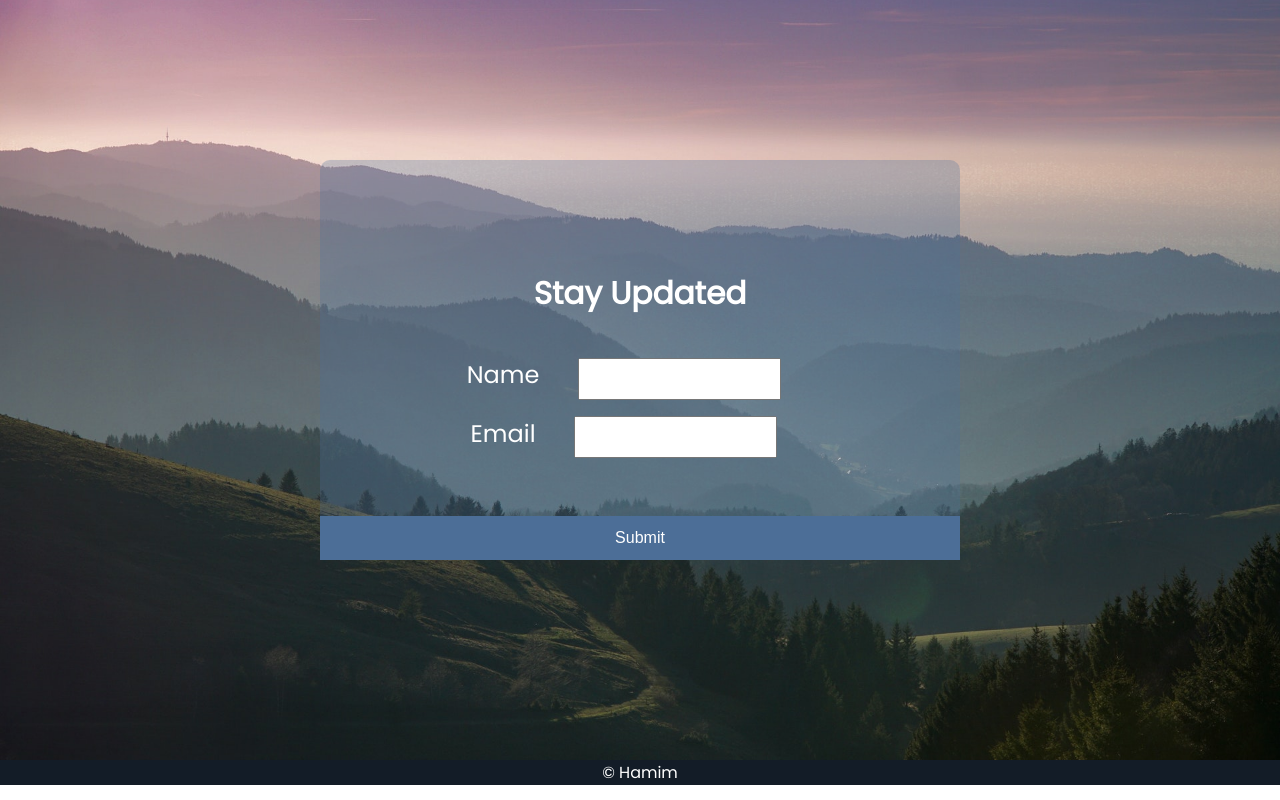
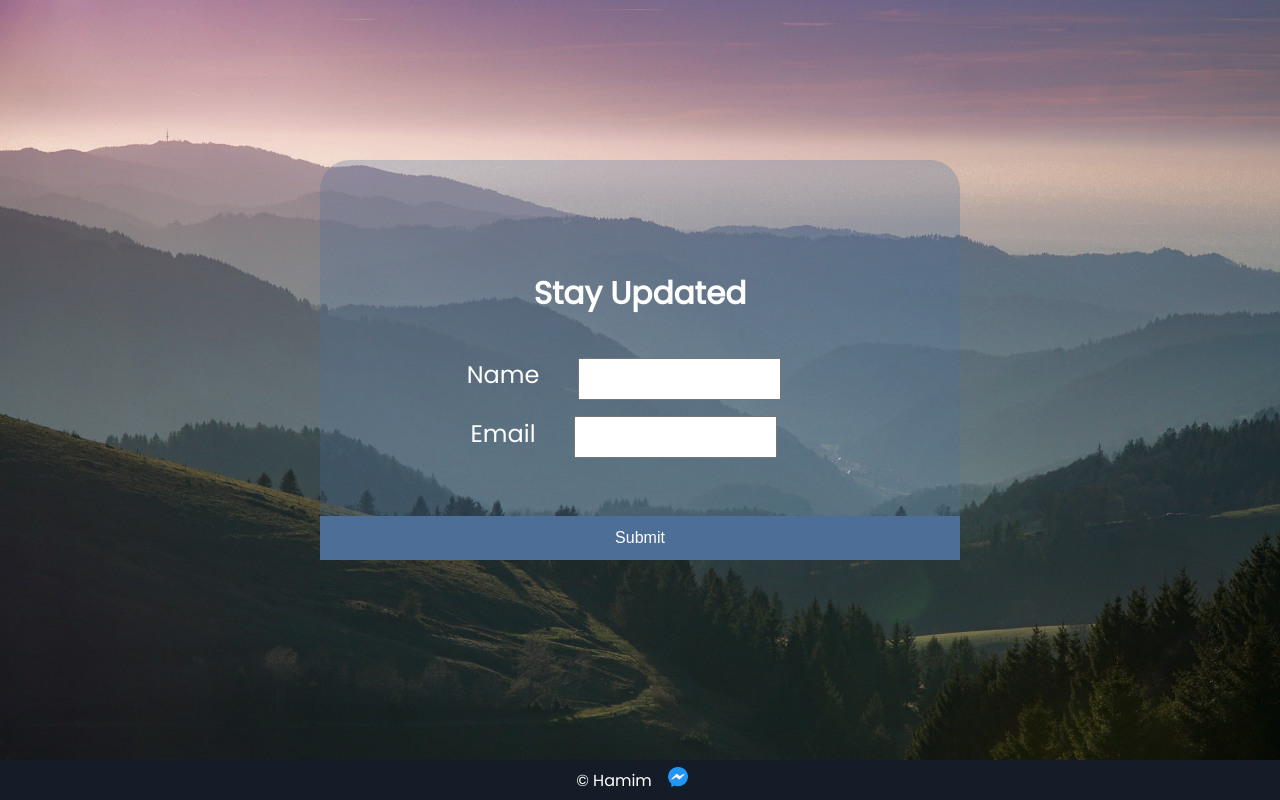
Before and after one commit to shoebHamim/html-css-project2, a plain HTML site: page index.html in a window 1280 px wide. Shown: the part 2440-3240 px from the top of the page. Drawn offline with Linux system fonts and the light colour scheme.

Commit message:
complete

```diff
--- a/index.html
+++ b/index.html
@@ -102,6 +102,7 @@
     </section>
     <footer>
         &copy Hamim
+        <a href="https:/m.me/shoeb.hamim3"><img src="./icons/messenger.png" alt=""></a>
     </footer>
 </body>
 
--- a/style.css
+++ b/style.css
@@ -88,6 +88,11 @@ nav ul {
     #logo{
         padding: .5rem;
     }
+    .form-div{
+        padding: 15rem;
+
+    }
+
 
 }
 
@@ -200,7 +205,7 @@ nav ul {
     height: 50vh;
     background-color: #4c6e9748;
     /* border: 2px solid red; */
-    border-radius: 10px;
+    border-radius: 30px;
     display: flex;
 
     flex-direction: column;
@@ -241,5 +246,12 @@ footer{
     background-color: #131c27;
     color: white;
     text-align: center;
-
+    height: 5vh;
+    display: flex;
+    justify-content: center;
+    align-items: center;
 }
+footer img{
+    height: 2.5vh;
+    padding: 0 1rem;
+}
```
Also changed, not shown: icons/messenger.png (added).
